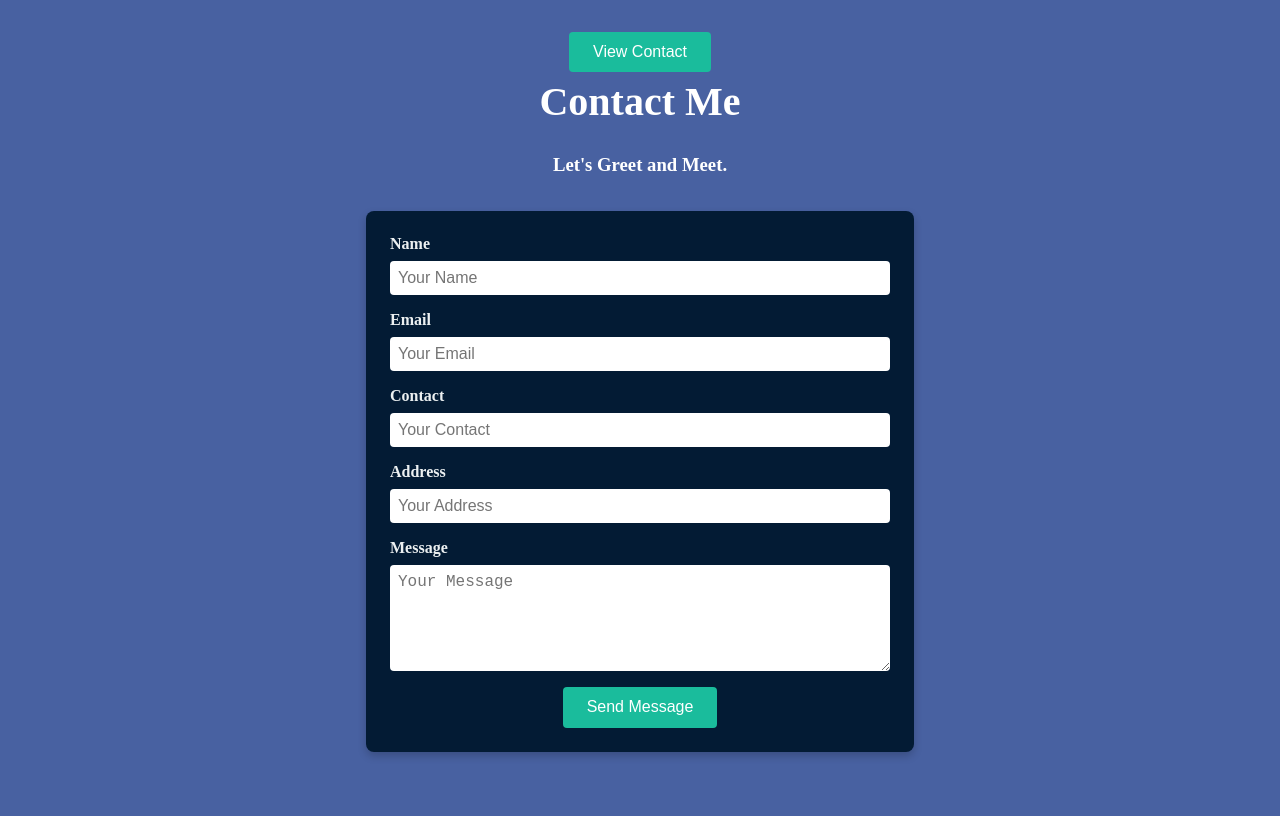
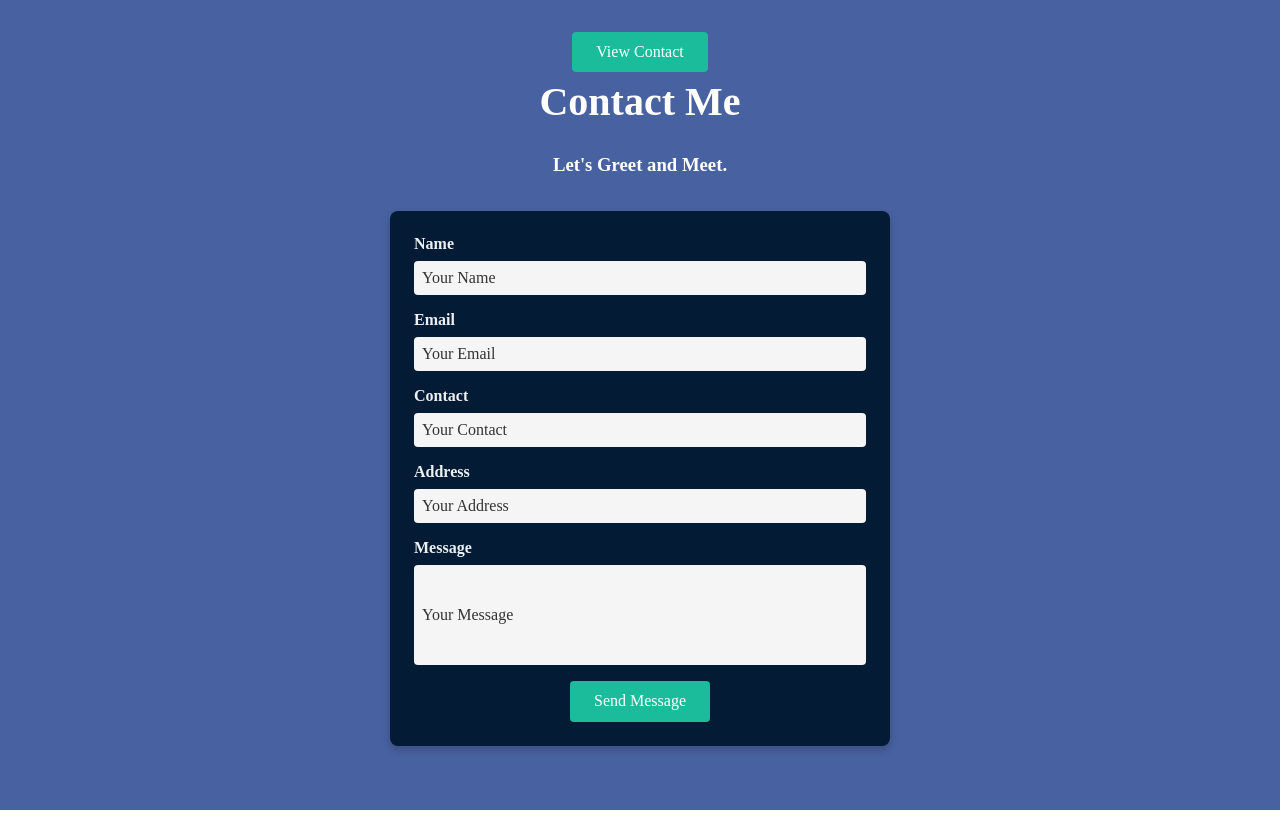
Before and after one commit to malinashakya/ContactForm-Frontend, a Vue app: page / in a window 1280 px wide. Built offline with nearby package versions, Linux system fonts and the light colour scheme; the HTML template or start-up script is replaced by a standard one.

Commit message:
Prime vue button, inputText used

```diff
--- a/src/main.js
+++ b/src/main.js
@@ -5,6 +5,9 @@ import { library } from '@fortawesome/fontawesome-svg-core'
 import { FontAwesomeIcon } from '@fortawesome/vue-fontawesome'
 import { fas } from '@fortawesome/free-solid-svg-icons'
 import { fab } from '@fortawesome/free-brands-svg-icons'
+import PrimeVue from 'primevue/config';
+import DataTable from 'primevue/datatable';
+import Column from 'primevue/column';
 
 library.add(fas, fab)
 
@@ -12,4 +15,7 @@ const app = createApp(App)
 
 app.component('font-awesome-icon', FontAwesomeIcon)
 app.use(router)
+app.use(PrimeVue)
+app.component('DataTable', DataTable)
+app.component('Column', Column)
 app.mount('#app')
--- a/src/views/HomeView.vue
+++ b/src/views/HomeView.vue
@@ -1,11 +1,10 @@
-<!-- src/views/ContactView.vue -->
 <template>
   <section class="contact">
     <!-- Greeting Section -->
     <div class="greet">
-      <button @click="navigateToViewContact" class="view-contact-button">
+      <Button @click="navigateToViewContact" class="view-contact-button">
         View Contact
-      </button>
+      </Button>
       <h2>Contact Me</h2>
       <h3>Let's Greet and Meet.</h3>
     </div>
@@ -13,32 +12,32 @@
     <!-- Contact Form Section -->
     <form class="contact-form" @submit.prevent="handleSubmit">
       <div class="form-group">
-        <label for="name">Name</label>
-        <input id="name" v-model="formData.name" placeholder="Your Name" required type="text" />
+        <label for="name" class="p-label">Name</label>
+        <InputText id="name" v-model="formData.name" placeholder="Your Name" required />
       </div>
       <div class="form-group">
         <label for="email">Email</label>
-        <input id="email" v-model="formData.email" placeholder="Your Email" required type="email" />
+        <InputText id="email" v-model="formData.email" placeholder="Your Email" required type="email" />
       </div>
       <div class="form-group">
         <label for="contact">Contact</label>
-        <input id="contact" v-model="formData.contact" placeholder="Your Contact" required type="text" />
+        <InputText id="contact" v-model="formData.contact" placeholder="Your Contact" required type="text" />
       </div>
       <div class="form-group">
         <label for="address">Address</label>
-        <input id="address" v-model="formData.address" placeholder="Your Address" required type="text" />
+        <InputText id="address" v-model="formData.address" placeholder="Your Address" required type="text" />
       </div>
       <div class="form-group">
         <label for="message">Message</label>
-        <textarea
+        <InputText
             id="message"
             v-model="formData.message"
             placeholder="Your Message"
             required
-            rows="5"
-        ></textarea>
+            class="text-area"
+        />
       </div>
-      <button type="submit">Send Message</button>
+      <Button type="submit">Send Message</Button>
     </form>
   </section>
 </template>
@@ -47,6 +46,8 @@
 import { reactive, toRaw } from 'vue'
 import axios from 'axios'
 import { useRouter } from 'vue-router'
+import Button from 'primevue/button'
+import InputText from 'primevue/inputtext'
 
 const formData = reactive({
   name: '',
@@ -56,9 +57,6 @@ const formData = reactive({
   message: '',
 })
 
-//Handling submit
-// async and await help you handle tasks that take time (like fetching data or waiting for a process to complete)
-// Async is like asking your friend to fetch a package and promising to handle it later, while await is like pausing your activities until they return with the package.
 const handleSubmit = async () => {
   try {
     const response = await axios.post('/api/contacts', toRaw(formData))
@@ -150,6 +148,7 @@ const navigateToViewContact = () => {
   border-radius: 4px; /* Rounded corners for input and textarea */
   font-size: 1rem; /* Font size for input and textarea */
   color: #333; /* Text color */
+  background: whitesmoke;
 }
 
 .form-group input:focus,
@@ -157,7 +156,8 @@ const navigateToViewContact = () => {
   outline: 2px solid #1abc9c; /* Outline color on focus */
 }
 
-button {
+button,
+.p-button {
   padding: 0.7rem 1.5rem; /* Padding inside the button */
   border: none; /* Remove default border */
   border-radius: 4px; /* Rounded corners for the button */
@@ -168,10 +168,13 @@ button {
   transition: background-color 0.3s; /* Smooth background color transition */
 }
 
-button:hover {
+button:hover,
+.p-button:hover {
   background-color: #16a085; /* Button color change on hover */
 }
-
+.text-area {
+  height:100px;/* Allow vertical resize only */
+}
 /* Responsive styles for very large screens */
 @media (min-width: 2560px) {
   .contact h2 {
@@ -196,7 +199,8 @@ button:hover {
     max-width: 800px; /* Larger max-width for the form */
   }
 
-  button {
+  button,
+  .p-button {
     font-size: 30px; /* Larger font size for button text */
   }
 }
```
Also changed, not shown: package.json (+6 -1 lines), 1 other file (tests, documents, lock files or other folders).
